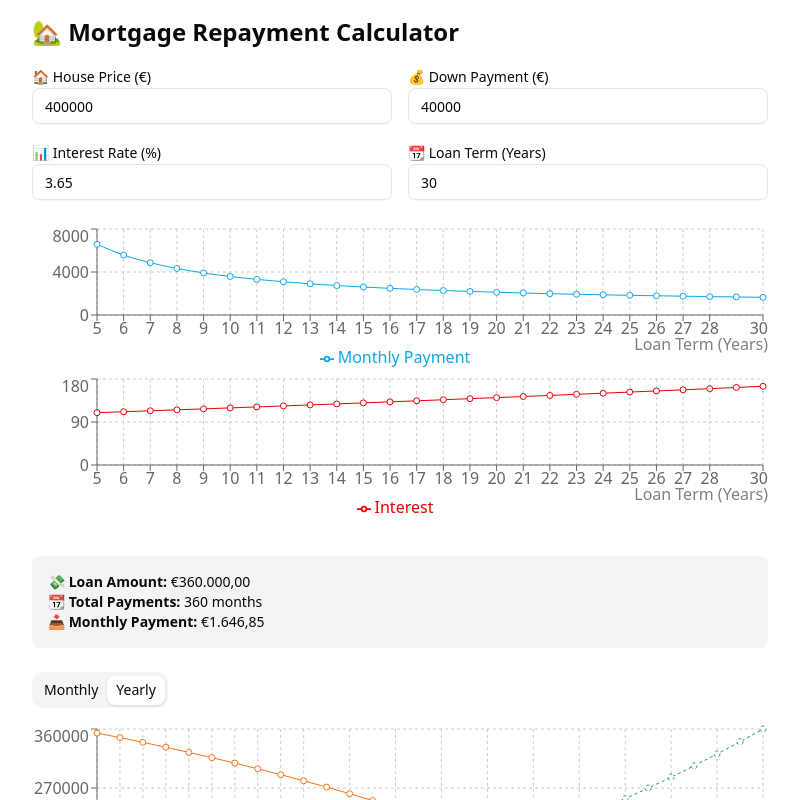
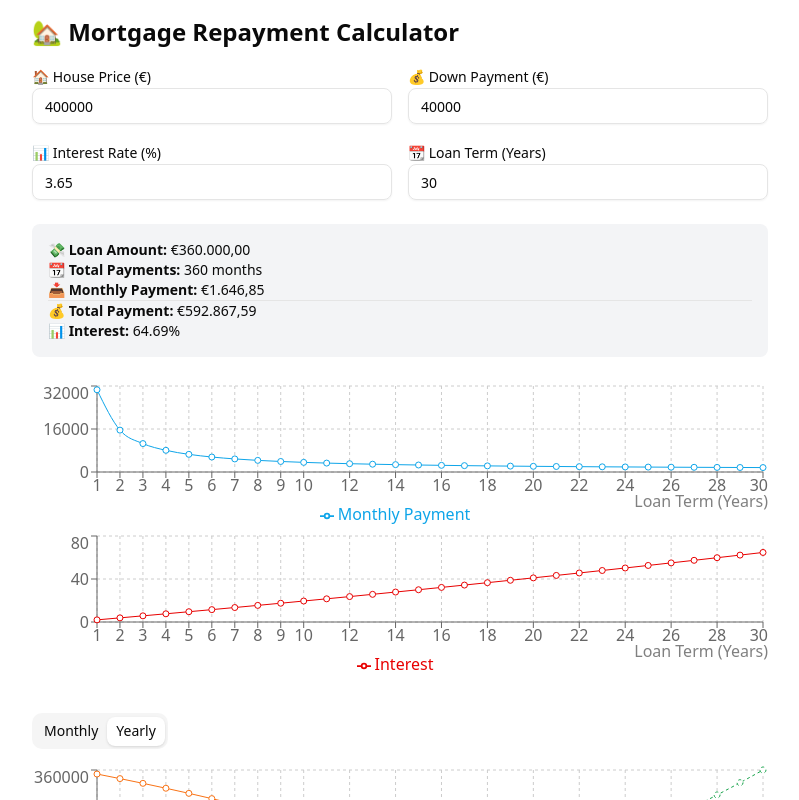
Before and after one commit to HKhademian/morgage-calculator, a Next.js app: page / in a window 1280 px wide. Shown: the top 800 px of the page, without its empty margins (240-1039 px from the left). Built offline with nearby package versions, Linux system fonts and the light colour scheme.

Commit message:
better view

```diff
--- a/app/page.tsx
+++ b/app/page.tsx
@@ -25,6 +25,7 @@ import {
   numberOrDefault,
   generateRepaymentPlan,
   formatCurrency,
+  round,
 } from "@/lib/morgage";
 
 const enum eViewMode {
@@ -50,7 +51,6 @@ export default function MortgageCalculator() {
   const totalPayments = calculateTotalPayments(loanTerm);
   const monthlyPayment = calculateMonthlyPayment(loanAmount, monthlyInterest, totalPayments);
   const schedule = generateSchedule(loanAmount, monthlyInterest, monthlyPayment, totalPayments);
-
   const grouped = view === eViewMode.YEARLY
     ? groupByYear(schedule, loanTerm)
     : schedule;
@@ -100,6 +100,15 @@ export default function MortgageCalculator() {
         </div>
       </div>
 
+      <div className="mb-6 p-4 bg-gray-100 rounded-md text-sm">
+        <p>💸 <strong>Loan Amount:</strong> {formatCurrency(loanAmount)}</p>
+        <p>📆 <strong>Total Payments:</strong> {totalPayments} months</p>
+        <p>📥 <strong>Monthly Payment:</strong> {formatCurrency(monthlyPayment)}</p>
+        <hr />
+        <p>💰 <strong>Total Payment:</strong> {formatCurrency(monthlyPayment * totalPayments)}</p>
+        <p>📊 <strong>Interest:</strong> {round(monthlyPayment * totalPayments / loanAmount * 100 - 100)}%</p>
+      </div>
+
       <div className="mb-8">
         <ResponsiveContainer width="100%" height={150}>
           <LineChart data={repaymentPlan}>
@@ -122,13 +131,6 @@ export default function MortgageCalculator() {
           </LineChart>
         </ResponsiveContainer>
       </div>
-
-      <div className="mb-6 p-4 bg-gray-100 rounded-md text-sm">
-        <p>💸 <strong>Loan Amount:</strong> {formatCurrency(loanAmount)}</p>
-        <p>📆 <strong>Total Payments:</strong> {totalPayments} months</p>
-        <p>📥 <strong>Monthly Payment:</strong> {formatCurrency(monthlyPayment)}</p>
-      </div>
-
 
       <Tabs value={view} onValueChange={(v) => setView(v as eViewMode)} className="mb-4">
         <TabsList>
--- a/lib/morgage.ts
+++ b/lib/morgage.ts
@@ -74,15 +74,14 @@ export function groupByYear(schedule: any[], loanTerm: number) {
     });
 }
 
-
 export function generateRepaymentPlan(loanAmount: number, interestRate: number) {
-    return range(5, 30 + 1).map((i) => {
+    return range(1, 30 + 1).map((i) => {
         const term = i;
         const monthlyInterest = calculateMonthlyInterest(interestRate);
         const totalPayments = calculateTotalPayments(term);
         const monthlyPayment = calculateMonthlyPayment(loanAmount, monthlyInterest, totalPayments);
         const totalPaid = monthlyPayment * totalPayments;
-        const interest = totalPaid / loanAmount * 100;
+        const interest = totalPaid / loanAmount * 100 - 100;
         return {
             term,
             interest: round(interest),
```
